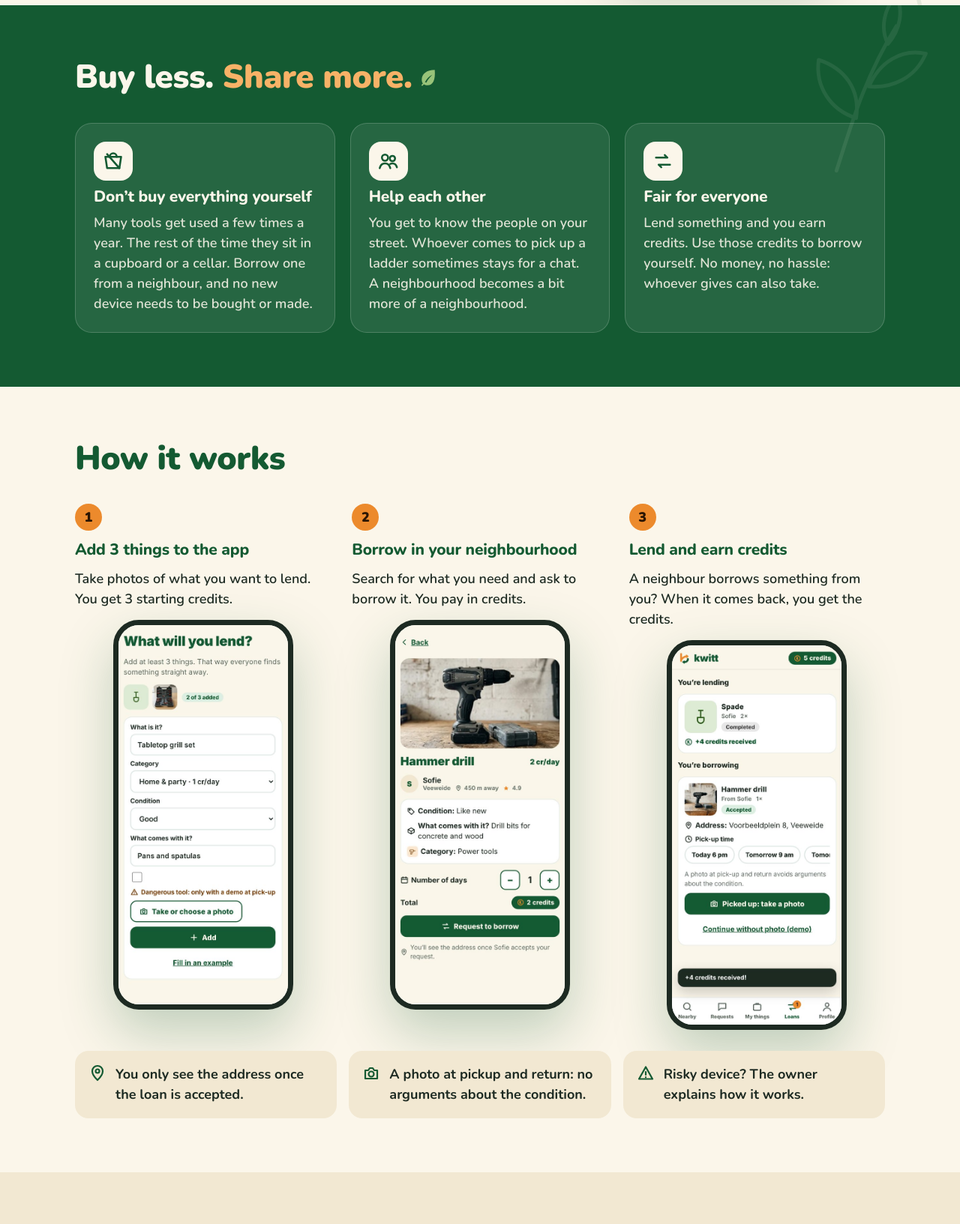
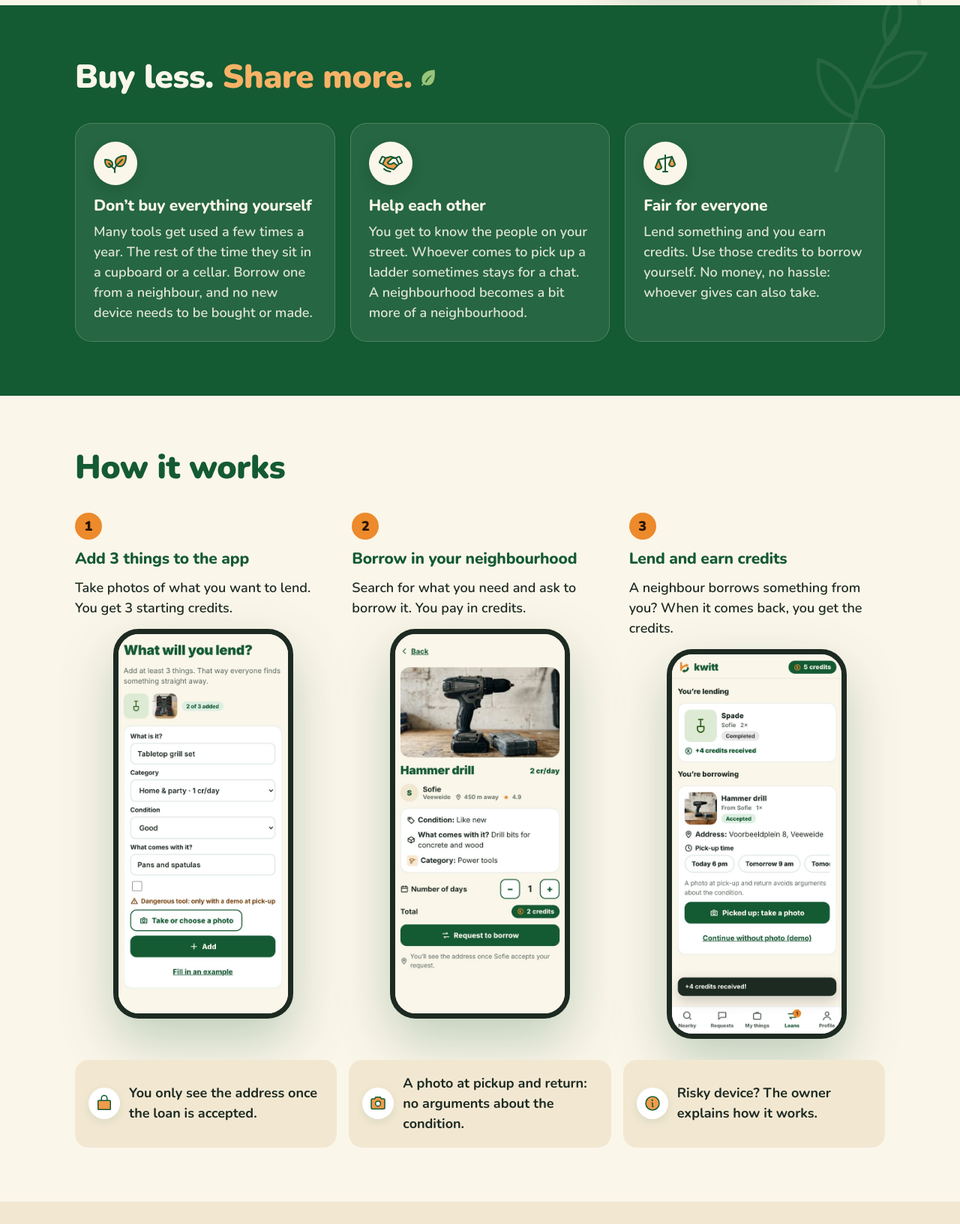
Before and after one commit to comesjules-ui/kwitt_website, a plain HTML site: page index.html in a window 1280 px wide. Shown: the part 803-2436 px from the top of the page at 75% size. Drawn offline with nearby package versions, Linux system fonts and the light colour scheme.

Commit message:
Verfijndere pictogrammen (Phosphor duotone, MIT)
Co-Authored-By: Claude Opus 5.5 <noreply@anthropic.com>
Claude-Session: https://claude.ai/code/session_01Bte1nro5Hptjn5VjzRiFZM

```diff
--- a/index.html
+++ b/index.html
@@ -72,8 +72,10 @@ section{padding:72px 0}
 .card{background:#fff;border:1px solid var(--line);border-radius:22px;padding:24px;display:grid;gap:10px;align-content:start}
 .band .card{background:color-mix(in srgb,#fff 8%,transparent);border-color:color-mix(in srgb,#fff 18%,transparent)}
 .band .card p{color:color-mix(in srgb,var(--cream) 88%,transparent)}
-.icon{width:52px;height:52px;border-radius:16px;background:var(--orange);display:flex;align-items:center;justify-content:center;color:#2A1503}
-.band .icon{background:var(--cream);color:var(--green)}
+.icon{width:58px;height:58px;border-radius:50%;background:var(--cream);display:flex;align-items:center;justify-content:center;color:var(--green);margin-bottom:6px}
+.icon .ph{width:32px;height:32px}
+.ph .duo{fill:var(--orange);opacity:.85}
+.band .icon{background:var(--cream);color:var(--green);box-shadow:0 6px 18px rgba(0,0,0,.12)}
 .steps{display:grid;grid-template-columns:repeat(3,minmax(0,1fr));gap:28px;margin-top:36px}
 .step{display:grid;gap:14px;align-content:start}
 .step .phone{max-width:240px;border-width:7px;border-radius:34px}
@@ -138,6 +140,10 @@ footer .sprout{display:inline-block;width:16px;height:16px;vertical-align:-3px;m
 .linkbtn{font:inherit;font-weight:800;color:var(--green);background:none;border:0;padding:4px 0;text-decoration:underline;text-underline-offset:3px;cursor:pointer;justify-self:start;text-align:left}
 #cityBox{display:grid;gap:8px}
 #cityBox[hidden],#joinForm label[hidden]{display:none}
+
+.ticon{flex:none;width:42px;height:42px;border-radius:50%;background:#fff;display:flex;align-items:center;justify-content:center;color:var(--green);box-shadow:0 4px 12px rgba(20,90,50,.10)}
+.ticon .ph{width:24px;height:24px}
+.trust div{align-items:center}
 </style>
 </head>
 <body>
@@ -182,17 +188,17 @@ footer .sprout{display:inline-block;width:16px;height:16px;vertical-align:-3px;m
       <h2 id="why" data-t="whyTitle">Minder kopen. <span class="em">Meer delen.</span></h2>
       <div class="grid3">
         <div class="card">
-          <div class="icon"><svg width="28" height="28" viewBox="0 0 24 24" fill="none" stroke="currentColor" stroke-width="2.2" stroke-linecap="round" stroke-linejoin="round" aria-hidden="true"><path d="M3 7h18l-2 13H5z"/><path d="M8 7a4 4 0 0 1 8 0"/><path d="M5 4l14 16"/></svg></div>
+          <div class="icon"><svg class="ph" viewBox="0 0 256 256" fill="currentColor" aria-hidden="true"><path d="M138.54,149.46C106.62,96.25,149.18,43.05,239.63,48.37,245,138.82,191.75,181.39,138.54,149.46ZM16.26,88.26c-3.8,64.61,34.21,95,72.21,72.21C111.27,122.47,80.87,84.46,16.26,88.26Z" class="duo"/><path d="M247.63,47.89a8,8,0,0,0-7.52-7.52c-51.76-3-93.32,12.74-111.18,42.22-11.8,19.48-11.78,43.16-.16,65.74a71.37,71.37,0,0,0-14.17,26.95L98.33,159c7.82-16.33,7.52-33.36-1-47.49C84.09,89.73,53.62,78,15.79,80.27a8,8,0,0,0-7.52,7.52c-2.23,37.83,9.46,68.3,31.25,81.5A45.82,45.82,0,0,0,63.44,176,54.58,54.58,0,0,0,87,170.33l25,25V224a8,8,0,0,0,16,0V194.51a55.61,55.61,0,0,1,12.27-35,73.91,73.91,0,0,0,33.31,8.4,60.9,60.9,0,0,0,31.83-8.86C234.89,141.21,250.67,99.65,247.63,47.89ZM86.06,146.74l-24.41-24.4a8,8,0,0,0-11.31,11.31l24.41,24.41c-9.61,3.18-18.93,2.39-26.94-2.46C32.47,146.31,23.79,124.32,24,96c28.31-.25,50.31,8.47,59.6,23.81C88.45,127.82,89.24,137.14,86.06,146.74Zm111.06-1.36c-13.4,8.11-29.15,8.73-45.15,2l53.69-53.7a8,8,0,0,0-11.31-11.32L140.65,136c-6.76-16-6.15-31.76,2-45.15,13.94-23,47-35.8,89.33-34.83C232.94,98.34,220.14,131.44,197.12,145.38Z"/></svg></div>
           <h3 data-t="w1t">Niet alles zelf kopen</h3>
           <p data-t="w1p">Veel gereedschap gebruik je een paar keer per jaar. De rest van de tijd ligt het in een kast of een kelder. Leen je het bij een buur, dan hoeft er geen nieuw toestel gekocht en gemaakt te worden.</p>
         </div>
         <div class="card">
-          <div class="icon"><svg width="28" height="28" viewBox="0 0 24 24" fill="none" stroke="currentColor" stroke-width="2.2" stroke-linecap="round" stroke-linejoin="round" aria-hidden="true"><circle cx="8" cy="8" r="3.5"/><circle cx="16.5" cy="9" r="3"/><path d="M2 20c.8-3.5 3.2-5.5 6-5.5s5.2 2 6 5.5"/><path d="M14 15.2c.8-.5 1.6-.7 2.5-.7 2.5 0 4.4 1.8 5.1 4.5"/></svg></div>
+          <div class="icon"><svg class="ph" viewBox="0 0 256 256" fill="currentColor" aria-hidden="true"><path d="M200,152l-40,40L96,176,40,136,72.68,70.63,128,56l55.32,14.63L183.6,72H144L98.34,116.29a8,8,0,0,0,1.38,12.42C117.23,139.9,141,139.13,160,120Z" class="duo"/><path d="M254.3,107.91,228.78,56.85a16,16,0,0,0-21.47-7.15L182.44,62.13,130.05,48.27a8.14,8.14,0,0,0-4.1,0L73.56,62.13,48.69,49.7a16,16,0,0,0-21.47,7.15L1.7,107.9a16,16,0,0,0,7.15,21.47l27,13.51,55.49,39.63a8.06,8.06,0,0,0,2.71,1.25l64,16a8,8,0,0,0,7.6-2.1l55.07-55.08,26.42-13.21a16,16,0,0,0,7.15-21.46Zm-54.89,33.37L165,113.72a8,8,0,0,0-10.68.61C136.51,132.27,116.66,130,104,122L147.24,80h31.81l27.21,54.41ZM41.53,64,62,74.22,36.43,125.27,16,115.06Zm116,119.13L99.42,168.61l-49.2-35.14,28-56L128,64.28l9.8,2.59-45,43.68-.08.09a16,16,0,0,0,2.72,24.81c20.56,13.13,45.37,11,64.91-5L188,152.66Zm62-57.87-25.52-51L214.47,64,240,115.06Zm-87.75,92.67a8,8,0,0,1-7.75,6.06,8.13,8.13,0,0,1-1.95-.24L80.41,213.33a7.89,7.89,0,0,1-2.71-1.25L51.35,193.26a8,8,0,0,1,9.3-13l25.11,17.94L126,208.24A8,8,0,0,1,131.82,217.94Z"/></svg></div>
           <h3 data-t="w2t">Elkaar helpen</h3>
           <p data-t="w2p">Je leert de mensen in je straat kennen. Wie een ladder komt halen, blijft soms ook even praten. Zo wordt een buurt een beetje meer een buurt.</p>
         </div>
         <div class="card">
-          <div class="icon"><svg width="28" height="28" viewBox="0 0 24 24" fill="none" stroke="currentColor" stroke-width="2.2" stroke-linecap="round" stroke-linejoin="round" aria-hidden="true"><path d="M4 8h13l-3-3M20 16H7l3 3"/></svg></div>
+          <div class="icon"><svg class="ph" viewBox="0 0 256 256" fill="currentColor" aria-hidden="true"><path d="M56,88l32,80c0,17.67-20,24-32,24s-32-6.33-32-24ZM200,56l-32,80c0,17.67,20,24,32,24s32-6.33,32-24Z" class="duo"/><path d="M239.43,133l-32-80h0a8,8,0,0,0-9.16-4.84L136,62V40a8,8,0,0,0-16,0V65.58L54.26,80.19A8,8,0,0,0,48.57,85h0v.06L16.57,165a7.92,7.92,0,0,0-.57,3c0,23.31,24.54,32,40,32s40-8.69,40-32a7.92,7.92,0,0,0-.57-3L66.92,93.77,120,82V208H104a8,8,0,0,0,0,16h48a8,8,0,0,0,0-16H136V78.42L187,67.1,160.57,133a7.92,7.92,0,0,0-.57,3c0,23.31,24.54,32,40,32s40-8.69,40-32A7.92,7.92,0,0,0,239.43,133ZM56,184c-7.53,0-22.76-3.61-23.93-14.64L56,109.54l23.93,59.82C78.76,180.39,63.53,184,56,184Zm144-32c-7.53,0-22.76-3.61-23.93-14.64L200,77.54l23.93,59.82C222.76,148.39,207.53,152,200,152Z"/></svg></div>
           <h3 data-t="w3t">Eerlijk voor iedereen</h3>
           <p data-t="w3p">Wie uitleent, krijgt credits. Met die credits leen je zelf. Geen geld, geen gedoe: wie geeft, kan ook nemen.</p>
         </div>
@@ -224,9 +230,9 @@ footer .sprout{display:inline-block;width:16px;height:16px;vertical-align:-3px;m
         </div>
       </div>
       <div class="trust">
-        <div><svg width="24" height="24" viewBox="0 0 24 24" fill="none" stroke="#145A32" stroke-width="2.2" stroke-linecap="round" stroke-linejoin="round" aria-hidden="true" style="flex:none"><path d="M12 21s7-6.5 7-12a7 7 0 0 0-14 0c0 5.5 7 12 7 12z"/><circle cx="12" cy="9" r="2.5"/></svg><span data-t="t1">Je adres zie je pas als een lening geaccepteerd is.</span></div>
-        <div><svg width="24" height="24" viewBox="0 0 24 24" fill="none" stroke="#145A32" stroke-width="2.2" stroke-linecap="round" stroke-linejoin="round" aria-hidden="true" style="flex:none"><path d="M4 8h4l2-3h4l2 3h4v11H4z"/><circle cx="12" cy="13" r="3.5"/></svg><span data-t="t2">Een foto bij ophalen en terugbrengen: geen discussie over de staat.</span></div>
-        <div><svg width="24" height="24" viewBox="0 0 24 24" fill="none" stroke="#145A32" stroke-width="2.2" stroke-linecap="round" stroke-linejoin="round" aria-hidden="true" style="flex:none"><path d="M12 3.5l9 16H3z"/><path d="M12 10v4M12 17.2v.1"/></svg><span data-t="t3">Gevaarlijke toestellen? De eigenaar legt uit hoe ze werken.</span></div>
+        <div><span class="ticon"><svg class="ph" viewBox="0 0 256 256" fill="currentColor" aria-hidden="true"><path d="M216,96V208a8,8,0,0,1-8,8H48a8,8,0,0,1-8-8V96a8,8,0,0,1,8-8H208A8,8,0,0,1,216,96Z" class="duo"/><path d="M208,80H176V56a48,48,0,0,0-96,0V80H48A16,16,0,0,0,32,96V208a16,16,0,0,0,16,16H208a16,16,0,0,0,16-16V96A16,16,0,0,0,208,80ZM96,56a32,32,0,0,1,64,0V80H96ZM208,208H48V96H208V208Z"/></svg></span><span data-t="t1">Je adres zie je pas als een lening geaccepteerd is.</span></div>
+        <div><span class="ticon"><svg class="ph" viewBox="0 0 256 256" fill="currentColor" aria-hidden="true"><path d="M208,64H176L160,40H96L80,64H48A16,16,0,0,0,32,80V192a16,16,0,0,0,16,16H208a16,16,0,0,0,16-16V80A16,16,0,0,0,208,64ZM128,168a36,36,0,1,1,36-36A36,36,0,0,1,128,168Z" class="duo"/><path d="M208,56H180.28L166.65,35.56A8,8,0,0,0,160,32H96a8,8,0,0,0-6.65,3.56L75.71,56H48A24,24,0,0,0,24,80V192a24,24,0,0,0,24,24H208a24,24,0,0,0,24-24V80A24,24,0,0,0,208,56Zm8,136a8,8,0,0,1-8,8H48a8,8,0,0,1-8-8V80a8,8,0,0,1,8-8H80a8,8,0,0,0,6.66-3.56L100.28,48h55.43l13.63,20.44A8,8,0,0,0,176,72h32a8,8,0,0,1,8,8ZM128,88a44,44,0,1,0,44,44A44.05,44.05,0,0,0,128,88Zm0,72a28,28,0,1,1,28-28A28,28,0,0,1,128,160Z"/></svg></span><span data-t="t2">Een foto bij ophalen en terugbrengen: geen discussie over de staat.</span></div>
+        <div><span class="ticon"><svg class="ph" viewBox="0 0 256 256" fill="currentColor" aria-hidden="true"><path d="M224,128a96,96,0,1,1-96-96A96,96,0,0,1,224,128Z" class="duo"/><path d="M144,176a8,8,0,0,1-8,8,16,16,0,0,1-16-16V128a8,8,0,0,1,0-16,16,16,0,0,1,16,16v40A8,8,0,0,1,144,176Zm88-48A104,104,0,1,1,128,24,104.11,104.11,0,0,1,232,128Zm-16,0a88,88,0,1,0-88,88A88.1,88.1,0,0,0,216,128ZM124,96a12,12,0,1,0-12-12A12,12,0,0,0,124,96Z"/></svg></span><span data-t="t3">Gevaarlijke toestellen? De eigenaar legt uit hoe ze werken.</span></div>
       </div>
     </div>
   </section>
```
